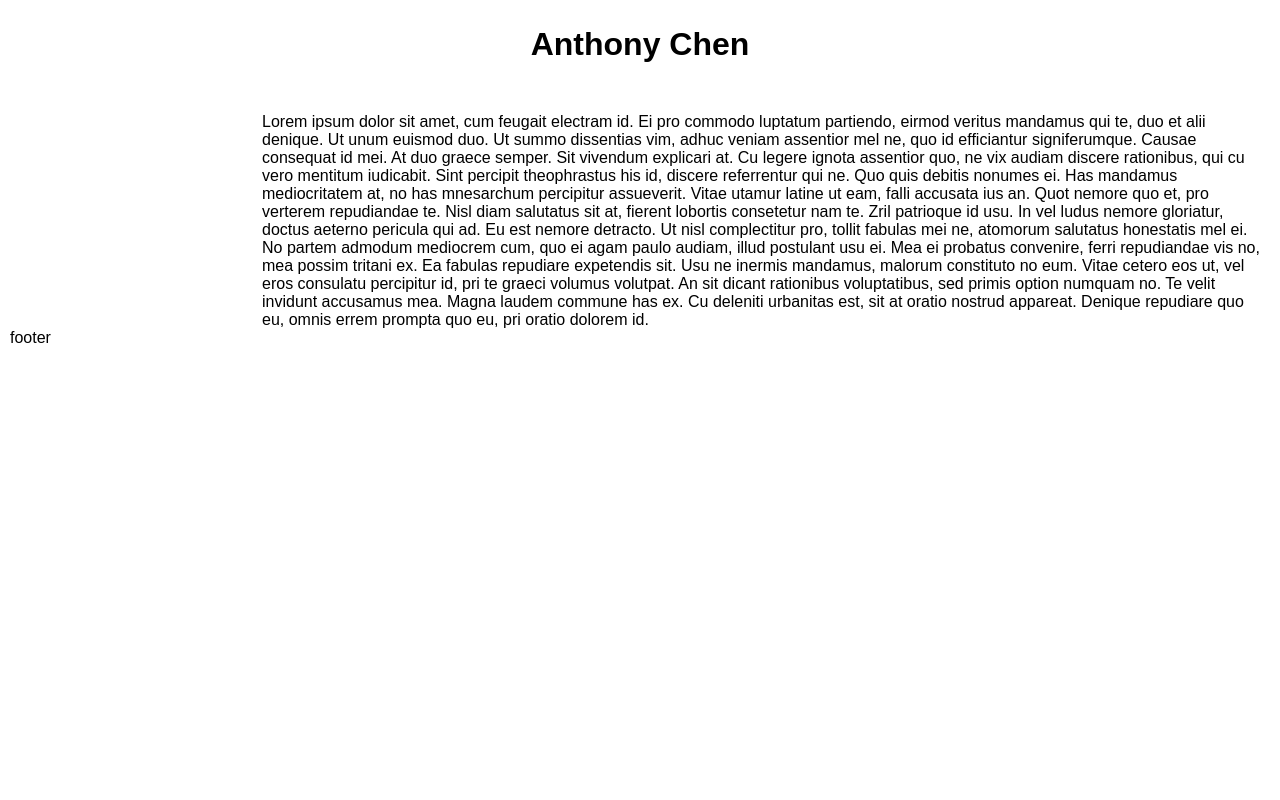
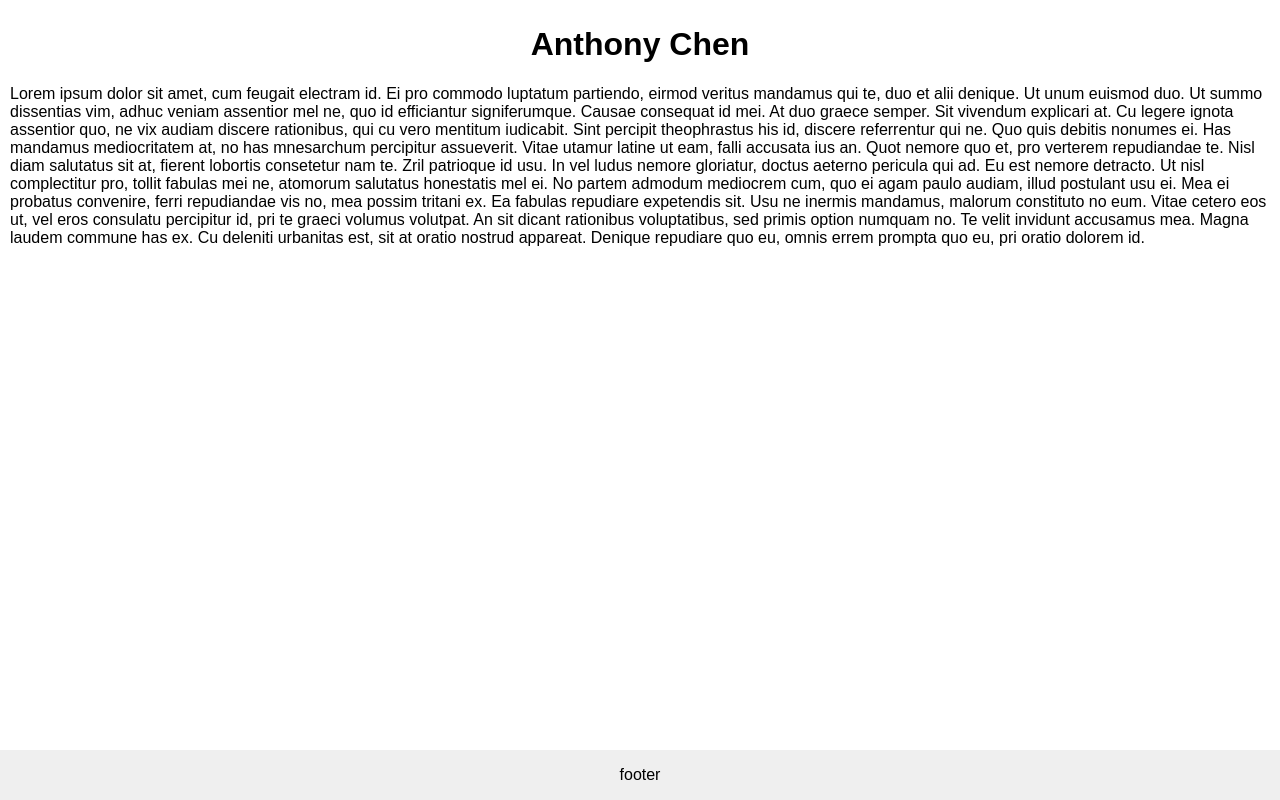
Before and after one commit to AnthonyChen7/anthony-web-page, a React (Create React App) app: page / in a window 1280 px wide. Built offline with nearby package versions, Linux system fonts and the light colour scheme; the HTML template or start-up script is replaced by a standard one.

Commit message:
Able to sticky footer

```diff
--- a/public/index.html
+++ b/public/index.html
@@ -21,7 +21,8 @@
     -->
     <title>Anthony's Personal Web Page</title>
   </head>
-  <body style="width: 100%; height: 100%;">
+  <body
+    style="width: 100%; height: 100%; min-height: 100%">
     <noscript>
       You need to enable JavaScript to run this app.
     </noscript>
--- a/src/App.css
+++ b/src/App.css
@@ -1,26 +1,18 @@
 .app-style {
   padding: 5px 10px;
-  display: grid;
-  grid-template-columns: 0.5fr 2fr;
-  grid-template-rows: 1fr 2fr 1fr;
-  grid-template-areas:
-  "header header"
-  "sidebar ct"
-  "footer footer";
 }
 
-.header {
-  grid-area: header;
+.content {
+
 }
 
 .footer {
-  grid-area: footer;
+  /** Ensures that footer is always sticked to the bottom */
+  position: absolute;
+  right: 0;
+  bottom: 0;
+  left: 0;
+  padding: 1rem;
+  background-color: #efefef;
+  text-align: center;
 }
-
-.content {
-  grid-area: ct;
-}
-
-.sidebar {
-  grid-area: sidebar;
-}
--- a/src/App.tsx
+++ b/src/App.tsx
@@ -9,9 +9,17 @@ class App extends React.Component {
   render() {
     return (
       <div className="app-style">
-        <div className="header"><HeaderBar /></div>
-        <div className="content"><AboutMe /></div>
-        <div className="footer"><Footer /> </div>
+        <div>
+          <HeaderBar />
+        </div>
+
+        <div className="content">
+          <AboutMe />
+        </div>
+
+        <div className="footer">
+          <Footer />
+        </div>
       </div>
     );
   }
```
